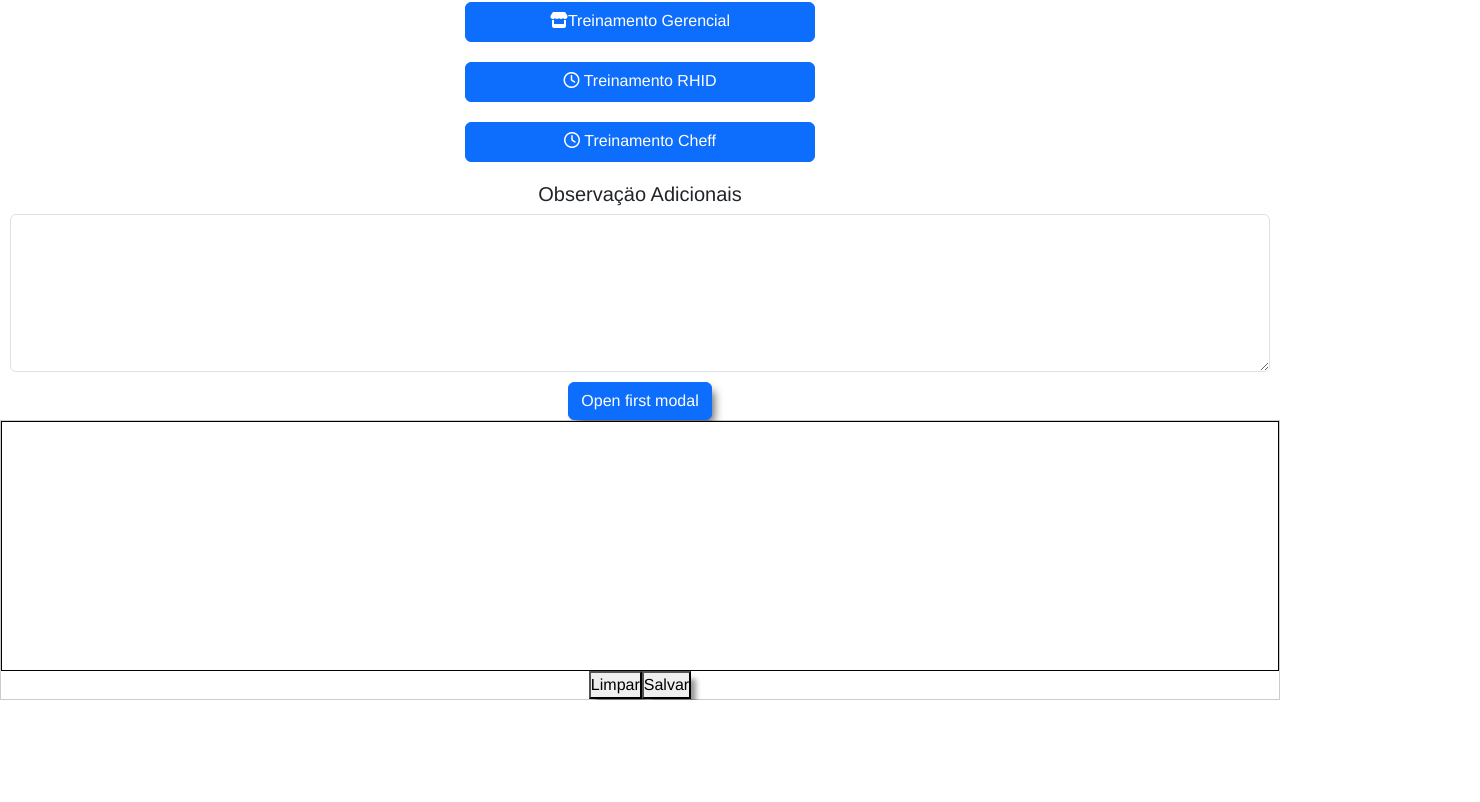
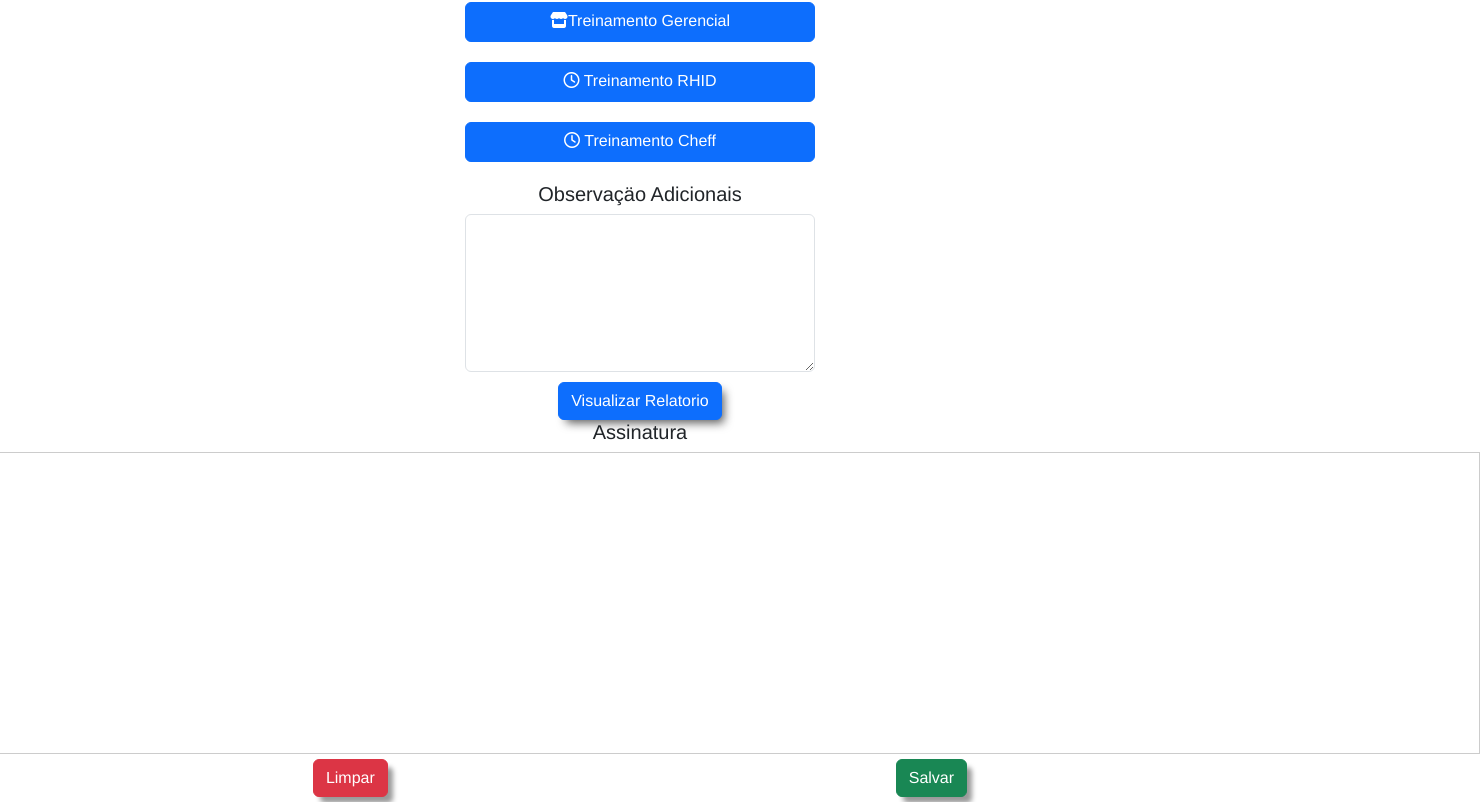
Before and after one commit to brendo-perigolo/project-relatorio, an Angular app: page /complete in a window 1280 px wide. Shown: the part 174-976 px from the top of the page, 1480 px wide, since content can reach past the window. Before the commit the page ends 874 px from the top, so only its background shows below. Built offline with nearby package versions, Linux system fonts and the light colour scheme.

Commit message:
Incluso Modulo Assinaturar v10 - test4

```diff
--- a/src/app/app.component.html
+++ b/src/app/app.component.html
@@ -1,5 +1,7 @@
 <div class="contain">
   <div class="conteudo">
+    @if (showLista === true) {
+    <div class="listas">
       <h2>Ordem de Serviço</h2>
       <div>
         <!-- CONFIG INSTALAÇOES -->
@@ -78,15 +80,19 @@
           [(ngModel)]="obs_adc"
         ></textarea>
       </div>
+    </div>
+    <button (click)="relatorioPage()" class="btn btn-primary">Visualizar Relatorio</button>
+
+    }
 
     <!-- Button trigger modal -->
 
-    <button class="btn btn-primary" data-bs-target="#exampleModalToggle" data-bs-toggle="modal">
+    <!-- <button class="btn btn-primary" data-bs-target="#exampleModalToggle" data-bs-toggle="modal">
       Open first modal
-    </button>
+    </button> -->
 
     <!-- MOODAL -->
-    <div
+    <!-- <div
       class="modal fade"
       id="exampleModalToggle"
       aria-hidden="true"
@@ -188,5 +194,7 @@
       ></button>
     </div>
   </div>
+</div> -->
+    <router-outlet />
   </div>
-<router-outlet />
+</div>
--- a/src/app/app.component.ts
+++ b/src/app/app.component.ts
@@ -1,4 +1,4 @@
-import { Component, ComponentFactoryResolver, inject } from "@angular/core";
+import { Component, ComponentFactoryResolver, Inject, inject } from "@angular/core";
 import { Router, RouterOutlet } from "@angular/router";
 import { MenuComponent } from "./components/menu/menu.component";
 import { ChecksComponent } from "./components/checks/checks.component";
@@ -22,6 +22,7 @@ import { PdfServiceService } from "./services/pdf-service.service";
 })
 export class AppComponent {
   private pdfService = inject(PdfServiceService);
+  private router = inject(Router);
 
   constructor(private resolver: ComponentFactoryResolver) {}
 
@@ -29,6 +30,21 @@ export class AppComponent {
   listaConfig: string[] = [];
   listaTreinamento: string[] = [];
   signatureIamge: string | null = null;
+
+  //MOSTRAR LISTA
+
+  showLista = true;
+
+  // VISUALIZAR Relatorio
+
+  showRelatorio = false;
+
+  // NAVEGAR PAGINA DE RELATORIO
+  relatorioPage() {
+    this.showRelatorio = true;
+    this.showLista = false;
+    this.navegarAssintatura();
+  }
 
   // PDF
   arquivoSelecionado: File | null = null;
@@ -150,8 +166,6 @@ export class AppComponent {
     window.URL.revokeObjectURL(url);
   }
 
-  private router = inject(Router);
-
   navegarAssintatura() {
     this.router.navigate(["/complete"]);
   }
--- a/src/app/components/signature-pad/signature-pad.component.html
+++ b/src/app/components/signature-pad/signature-pad.component.html
@@ -1,7 +1,14 @@
-<div class="signature-container">
-  <canvas #signaturePad></canvas>
+<div class="containter">
+  <h5>Assinatura</h5>
+  <div class="signature-container">
+    <canvas #signaturePad></canvas>
+  </div>
   <div class="btn-container">
-    <button (click)="clear()">Limpar</button>
-    <button (click)="save()">Salvar</button>
+    <div>
+      <button class="btn btn-danger" (click)="clear()">Limpar</button>
+    </div>
+    <div>
+      <button class="btn btn-success" (click)="save()">Salvar</button>
+    </div>
   </div>
 </div>
--- a/src/app/components/signature-pad/signature-pad.component.scss
+++ b/src/app/components/signature-pad/signature-pad.component.scss
@@ -1,5 +1,5 @@
 .signature-container {
-  width: 100%;
+  width: 210vh;
   margin: 0 auto;
   border: 1px solid #ccc;
   background-color: #fff;
@@ -9,8 +9,15 @@
 }
 
 canvas {
+  padding: 10px;
   width: 100%;
-  height: 250px;
-  border: 1px solid #000;
-  touch-action: none; /* Adiciona para melhor precisão em dispositivos touchscreen */
+  height: 300px;
 }
+
+.btn-container {
+  width: 100%;
+  display: flex;
+  align-items: center;
+  padding: 5px;
+  justify-content: space-evenly;
+}
--- a/src/app/components/signature-pad/signature-pad.component.ts
+++ b/src/app/components/signature-pad/signature-pad.component.ts
@@ -40,12 +40,34 @@ export class SignaturePadComponent implements AfterViewInit {
 
   private initializeSignaturePad() {
     const canvas = this.signaturePadElement.nativeElement;
+    const context = canvas.getContext("2d");
+
+    if (context) {
       this.signaturePad = new SignaturePad(canvas, {
         minWidth: 0.1,
         maxWidth: 1,
         penColor: "black",
         backgroundColor: "white",
       });
+
+      // DEFINICAO DA ESCALA DO CANVAS
+      this.setCanvasSize();
+    }
+  }
+
+  private setCanvasSize() {
+    const canvas = this.signaturePadElement.nativeElement;
+    const scale = 1; // Escala de 0.5 para diminuir o conteúdo desenhado
+
+    const rect = canvas.getBoundingClientRect();
+    canvas.width = rect.width * window.devicePixelRatio * (1 / scale);
+    canvas.height = rect.height * window.devicePixelRatio * (1 / scale);
+    canvas.style.width = `${rect.width}px`;
+    canvas.style.height = `${rect.height}px`;
+    const context = canvas.getContext("2d");
+    if (context) {
+      context.scale(scale, scale); // Aplica a escala ao contexto do canvas
+    }
   }
 
   clear() {
```
Lines whose indentation alone changed are shown as unchanged.
